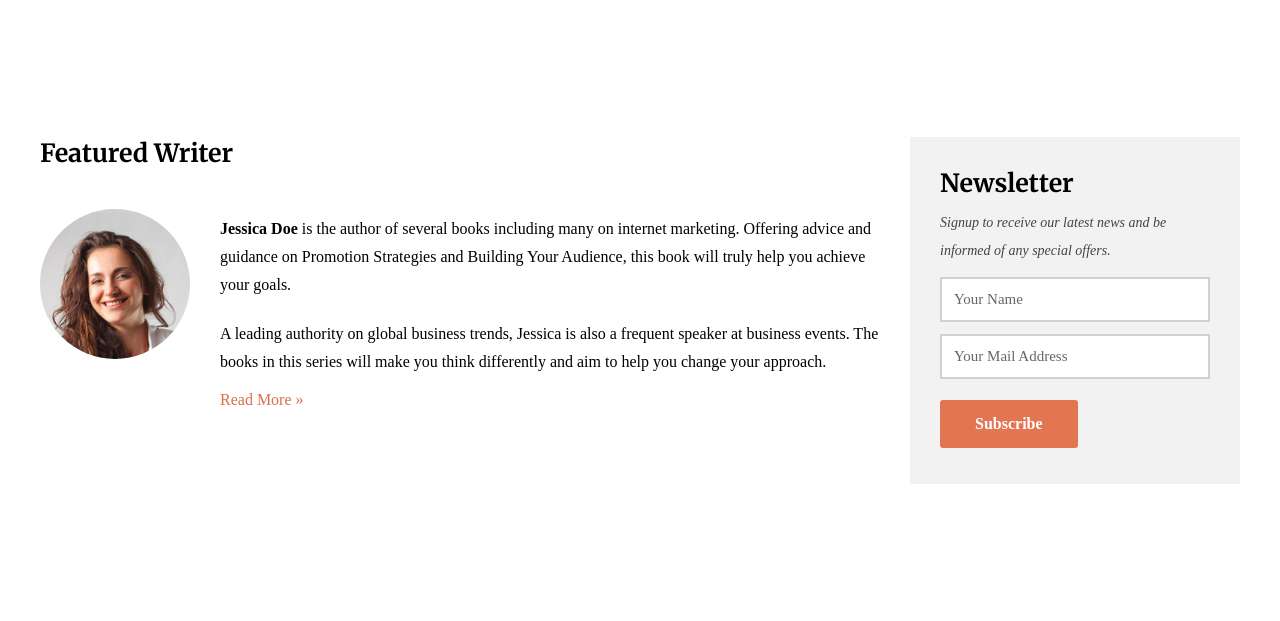
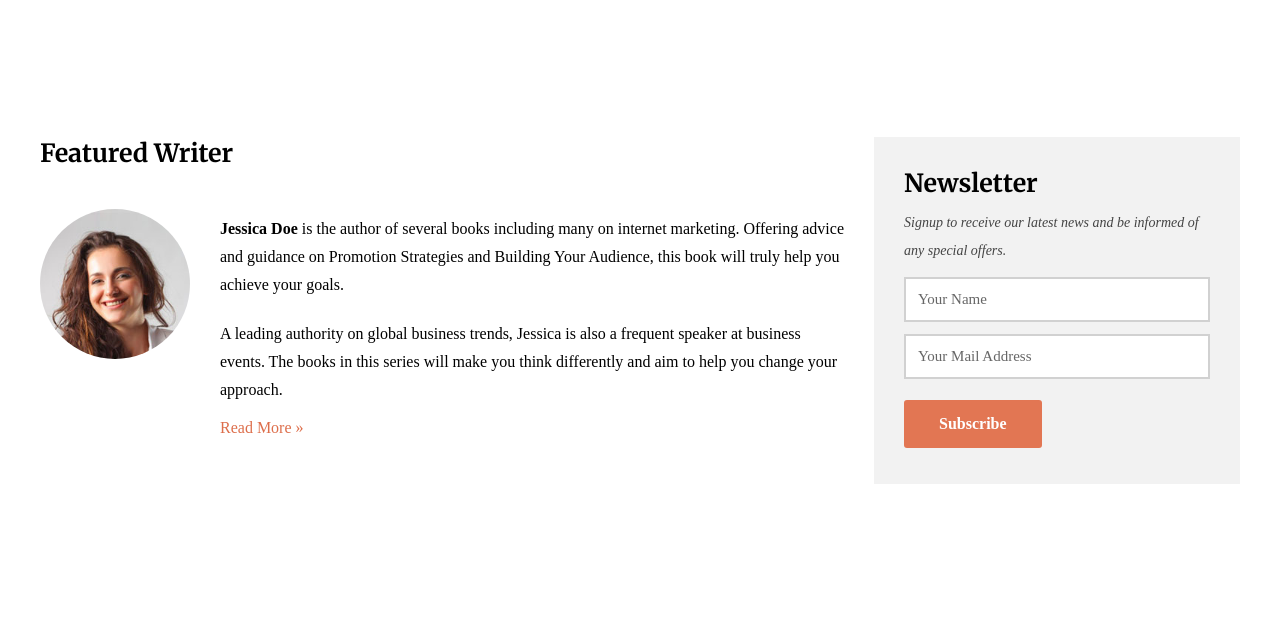
Before and after one commit to tarlansoltanov/Digiseller, a plain HTML site: page index.html in a window 1280 px wide. Shown: the part 2264-2885 px from the top of the page. Drawn offline with Linux system fonts and the light colour scheme; a web font is replaced by a local one.

Commit message:
version1

```diff
--- a/sass/layout/_writer.scss
+++ b/sass/layout/_writer.scss
@@ -18,7 +18,7 @@
     }
     .writer {
       @media only screen and (min-width: 800px) {
-        max-width: 70%;
+        max-width: 67%;
         padding-right: 30px;
       }
       @media only screen and (max-width: 800px) {
```
Also changed, not shown: sass/main.css.
